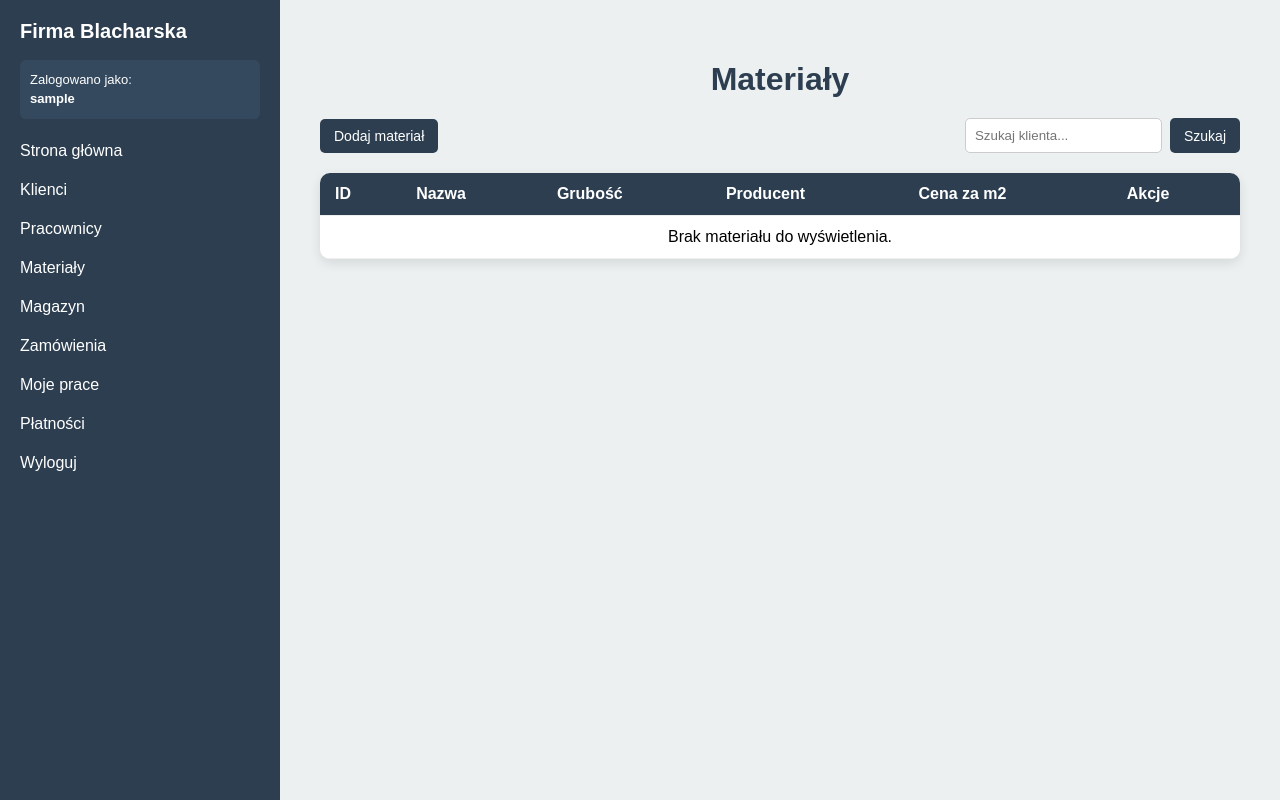
After one commit to Ostalowska/Projekt_firmy_blacharskiej, a Django app: page /materialy/ in a window 1280 px wide. The commit adds this page. Run offline with Django 5.2, Linux system fonts and the light colour scheme; the visitor is signed in with stand-in values (Sample User, id 1); data that the repository does not hold is empty.

Commit message:
Pierwsza wersja materiałów

```diff
--- a/core/urls.py
+++ b/core/urls.py
@@ -26,4 +26,27 @@ urlpatterns = [
         auth_views.LogoutView.as_view(),
         name="logout",
     ),
+    path(
+    "materialy/",
+    views.materialy_lista,
+    name="materialy_lista",
+    ),
+
+    path(
+        "materialy/dodaj/",
+        views.material_dodaj,
+        name="material_dodaj",
+    ),
+
+    path(
+        "materialy/<int:material_id>/edytuj/",
+        views.material_edytuj,
+        name="material_edytuj",
+    ),
+
+    path(
+        "materialy/<int:material_id>/usun/",
+        views.material_usun,
+        name="material_usun",
+    ),
 ]
--- a/core/views.py
+++ b/core/views.py
@@ -2,8 +2,8 @@ from django.contrib import messages
 from django.contrib.auth.decorators import login_required
 from django.shortcuts import render, redirect, get_object_or_404
 
-from .forms import KlientForm
-from .models import Klient
+from .forms import KlientForm, MaterialForm
+from .models import Klient, Material
 
 
 @login_required
@@ -100,3 +100,119 @@ def klient_usun(request, klient_id):
             "klient": klient,
         },
     )
+@login_required
+def materialy_lista(request):
+
+    query = request.GET.get("q", "")
+
+    materialy = Material.objects.all().order_by("nazwa")
+
+    if query:
+        materialy = materialy.filter(
+            nazwa__icontains=query
+        )
+
+    return render(
+        request,
+        "materialy/lista.html",
+        {
+            "materialy": materialy,
+            "query": query,
+        },
+    )
+
+
+@login_required
+def material_dodaj(request):
+
+    if request.method == "POST":
+        form = MaterialForm(request.POST)
+
+        if form.is_valid():
+            form.save()
+
+            messages.success(
+                request,
+                "Materiał został dodany."
+            )
+
+            return redirect("core:materialy_lista")
+
+    else:
+        form = MaterialForm()
+
+    return render(
+        request,
+        "materialy/formularz.html",
+        {
+            "form": form,
+            "tytul": "Dodaj materiał",
+        },
+    )
+
+
+@login_required
+def material_edytuj(request, material_id):
+
+    material = get_object_or_404(
+        Material,
+        id=material_id,
+    )
+
+    if request.method == "POST":
+        form = MaterialForm(
+            request.POST,
+            instance=material,
+        )
+
+        if form.is_valid():
+            form.save()
+
+            messages.success(
+                request,
+                "Materiał został zaktualizowany."
+            )
+
+            return redirect("core:materialy_lista")
+
+    else:
+        form = MaterialForm(
+            instance=material
+        )
+
+    return render(
+        request,
+        "materialy/formularz.html",
+        {
+            "form": form,
+            "tytul": "Edytuj materiał",
+        },
+    )
+
+
+@login_required
+def material_usun(request, material_id):
+
+    material = get_object_or_404(
+        Material,
+        id=material_id,
+    )
+
+    if request.method == "POST":
+
+        material.delete()
+
+        messages.success(
+            request,
+            "Materiał został usunięty."
+        )
+
+        return redirect("core:materialy_lista")
+
+    return render(
+        request,
+        "materialy/usun.html",
+        {
+            "material": material,
+        },
+    )
--- a/templates/base.html
+++ b/templates/base.html
@@ -100,12 +100,12 @@
 
             {% if czy_admin %}
                 <a href="{% url 'core:klienci_lista' %}">Klienci</a>
-                <a href="#">Pracownicy</a>
-                <a href="#">Materiały</a>
-                <a href="#">Magazyn</a>
-                <a href="#">Zamówienia</a>
-                <a href="#">Moje prace</a>
-                <a href="#">Płatności</a>
+				<a href="#">Pracownicy</a>
+				<a href="{% url 'core:materialy_lista' %}">Materiały</a>
+				<a href="#">Magazyn</a>
+				<a href="#">Zamówienia</a>
+				<a href="#">Moje prace</a>
+				<a href="#">Płatności</a>
             {% endif %}
 
             {% if czy_magazynier %}
--- /dev/null
+++ b/templates/materialy/lista.html
@@ -0,0 +1,181 @@
+{% extends "base.html" %}
+
+{% block content %}
+
+<style>
+    .page-container {
+        max-width: 1100px;
+        margin: 0 auto;
+        padding: 20px;
+    }
+
+    h1 {
+        text-align: center;
+        color: #2c3e50;
+        margin-bottom: 20px;
+    }
+
+    .top-bar {
+        display: flex;
+        justify-content: space-between;
+        gap: 15px;
+        margin-bottom: 20px;
+        align-items: center;
+    }
+
+    .search-form {
+        display: flex;
+        gap: 8px;
+    }
+
+    input {
+        padding: 9px;
+        border-radius: 5px;
+        border: 1px solid #ccc;
+    }
+
+    .btn {
+        padding: 9px 14px;
+        background: #2c3e50;
+        color: white;
+        text-decoration: none;
+        border: none;
+        border-radius: 5px;
+        cursor: pointer;
+        font-size: 14px;
+    }
+
+    .btn:hover {
+        background: #1f2a38;
+    }
+
+    .btn-danger {
+        background: #c0392b;
+    }
+
+    .btn-danger:hover {
+        background: #922b21;
+    }
+
+    .btn-secondary {
+        background: #7f8c8d;
+    }
+
+    .messages {
+        margin-bottom: 15px;
+    }
+
+    .message {
+        background: #d4edda;
+        color: #155724;
+        padding: 12px;
+        border-radius: 6px;
+        text-align: center;
+        font-weight: bold;
+    }
+
+    table {
+        width: 100%;
+        border-collapse: collapse;
+        background: white;
+        border-radius: 10px;
+        overflow: hidden;
+        box-shadow: 0 4px 12px rgba(0,0,0,0.1);
+    }
+
+    thead {
+        background: #2c3e50;
+        color: white;
+    }
+
+    th, td {
+        padding: 12px 15px;
+        border-bottom: 1px solid #eee;
+        text-align: left;
+    }
+
+    tbody tr:nth-child(even) {
+        background: #f8f9fa;
+    }
+
+    tbody tr:hover {
+        background: #eef2f7;
+    }
+
+    .actions {
+        display: flex;
+        gap: 8px;
+    }
+</style>
+
+<div class="page-container">
+
+    <h1>Materiały</h1>
+
+    {% if messages %}
+        <div class="messages">
+            {% for message in messages %}
+                <div class="message">{{ message }}</div>
+            {% endfor %}
+        </div>
+    {% endif %}
+
+    <div class="top-bar">
+        <a class="btn" href="{% url 'core:klient_dodaj' %}">
+            Dodaj materiał
+        </a>
+
+        <form method="get" class="search-form">
+            <input type="text" name="q" value="{{ query }}" placeholder="Szukaj klienta...">
+            <button type="submit" class="btn">Szukaj</button>
+
+            {% if query %}
+                <a href="{% url 'core:klienci_lista' %}" class="btn btn-secondary">Wyczyść</a>
+            {% endif %}
+        </form>
+    </div>
+
+    <table>
+        <thead>
+            <tr>
+                <th>ID</th>
+                <th>Nazwa</th>
+                <th>Grubość</th>
+                <th>Producent</th>
+                <th>Cena za m2</th>
+                <th>Akcje</th>
+            </tr>
+        </thead>
+
+        <tbody>
+            {% for klient in klienci %}
+                <tr>
+                    <td>#{{ material.id }}</td>
+                    <td>{{ material.grubosc_mm }}</td>
+                    <td>{{ material.producent }}</td>
+                    <td>{{ material.cena_za_m2 }}</td>
+                    <td>
+                        <div class="actions">
+                            <a class="btn" href="{% url 'core:klient_edytuj' klient.id %}">
+                                Edytuj
+                            </a>
+
+                            <a class="btn btn-danger" href="{% url 'core:klient_usun' klient.id %}">
+                                Usuń
+                            </a>
+                        </div>
+                    </td>
+                </tr>
+            {% empty %}
+                <tr>
+                    <td colspan="8" style="text-align:center;">
+                        Brak materiału do wyświetlenia.
+                    </td>
+                </tr>
+            {% endfor %}
+        </tbody>
+    </table>
+
+</div>
+
+{% endblock %}
```
Also changed, not shown: core/forms.py (+39 -0 lines), templates/materialy/formularz.html (added, +106 -0 lines), templates/materialy/usun.html (added, +77 -0 lines).
